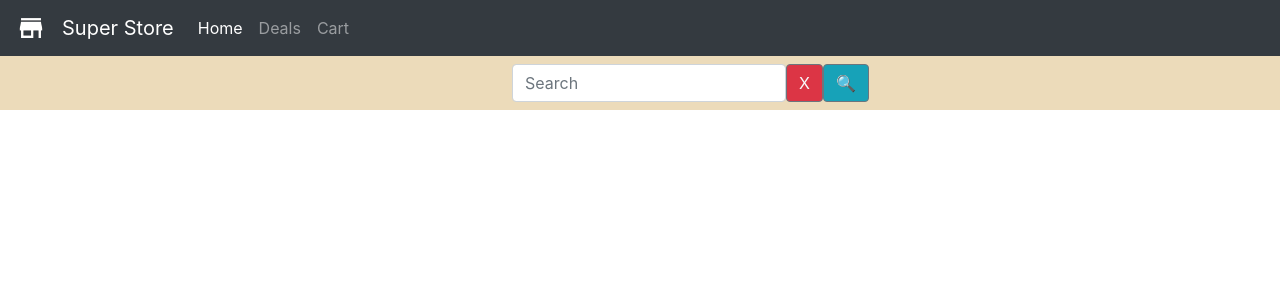
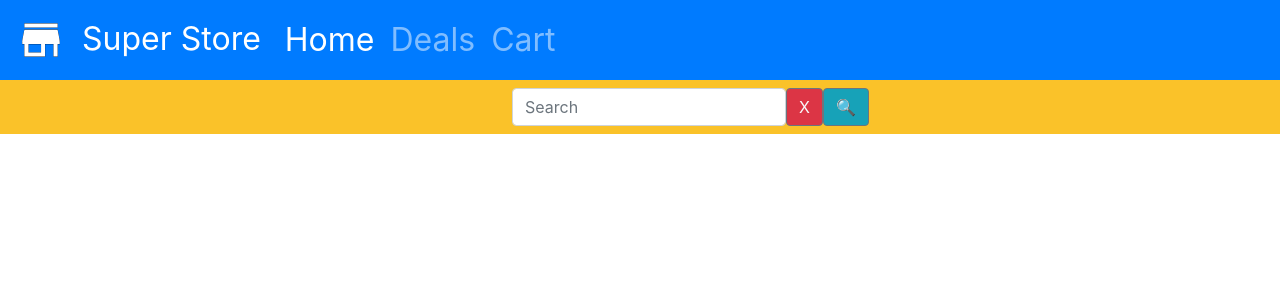
Before and after one commit to aemann2/react-super-store, a React (Create React App) app: page / in a window 1280 px wide. Shown: the top 300 px of the page. Built offline with nearby package versions, Linux system fonts and the light colour scheme; no server answers; the HTML template or start-up script is replaced by a standard one.

Commit message:
Changed color scheme

```diff
--- a/src/components/layout/Navbar.js
+++ b/src/components/layout/Navbar.js
@@ -12,12 +12,12 @@ export default function Navbar() {
   const totalItems = itemQuantities.reduce((cur, acc) => (cur += acc), 0);
 
   return (
-    <nav className='navbar navbar-expand-lg navbar-dark bg-dark'>
+    <nav className='navbar navbar-expand-lg navbar-dark bg-primary'>
       <NavLink to='/' className='navbar-brand' href='/'>
         <img
           src={store}
-          width='30'
-          height='30'
+          width='50'
+          height='50'
           alt=''
           className='d-inline-block align-top'
         />
--- a/src/css/_media.scss
+++ b/src/css/_media.scss
@@ -82,3 +82,9 @@
     }
   }
 }
+@media only screen and (max-width: 350px) {
+  .nav-link,
+  .navbar-brand {
+    font-size: 1.6rem;
+  }
+}
--- a/src/css/components/_navbar.scss
+++ b/src/css/components/_navbar.scss
@@ -1,3 +1,8 @@
 .navbar__badge {
   margin-left: 0.5rem;
 }
+
+.nav-link,
+.navbar-brand {
+  font-size: 2rem;
+}
--- a/src/css/components/_search.scss
+++ b/src/css/components/_search.scss
@@ -1,5 +1,5 @@
 .search {
-  background-color: rgb(236, 219, 186);
+  background-color: rgb(250, 194, 41);
   padding: 0.5rem 0;
   margin-bottom: 3rem;
   &--wrapper {
--- a/src/css/style.css
+++ b/src/css/style.css
@@ -31,6 +31,11 @@ html {
 
 .navbar__badge {
   margin-left: 0.5rem;
+}
+
+.nav-link,
+.navbar-brand {
+  font-size: 2rem;
 }
 
 .card {
@@ -88,7 +93,7 @@ html {
 }
 
 .search {
-  background-color: #ecdbba;
+  background-color: #fac229;
   padding: 0.5rem 0;
   margin-bottom: 3rem;
 }
@@ -315,4 +320,11 @@ label[for='quantity'] {
     margin-bottom: 1rem;
   }
 }
+
+@media only screen and (max-width: 350px) {
+  .nav-link,
+  .navbar-brand {
+    font-size: 1.6rem;
+  }
+}
 /*# sourceMappingURL=style.css.map */
```
Also changed, not shown: 1 other file (tests, documents, lock files or other folders).
